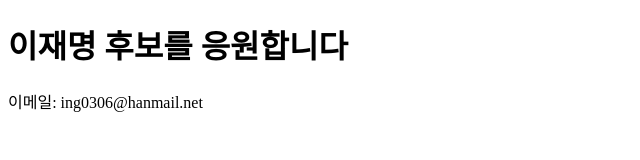
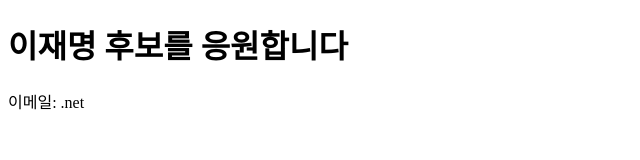
Before and after one commit to hoon6318/hoon, a plain HTML site: page index.html in a window 1280 px wide. Shown: the whole page, without its empty margins (0-640 px from the left). Drawn offline with Linux system fonts and the light colour scheme.

Commit message:
index.html

```diff
--- a/index.html
+++ b/index.html
@@ -7,7 +7,7 @@
 </head>
 <body>
     <h1>이재명 후보를 응원합니다</h1>
-    <p>이메일: ing0306@hanmail.net</p>
+    <p>이메일: .net</p>
 
 </body>
 </html>
```
